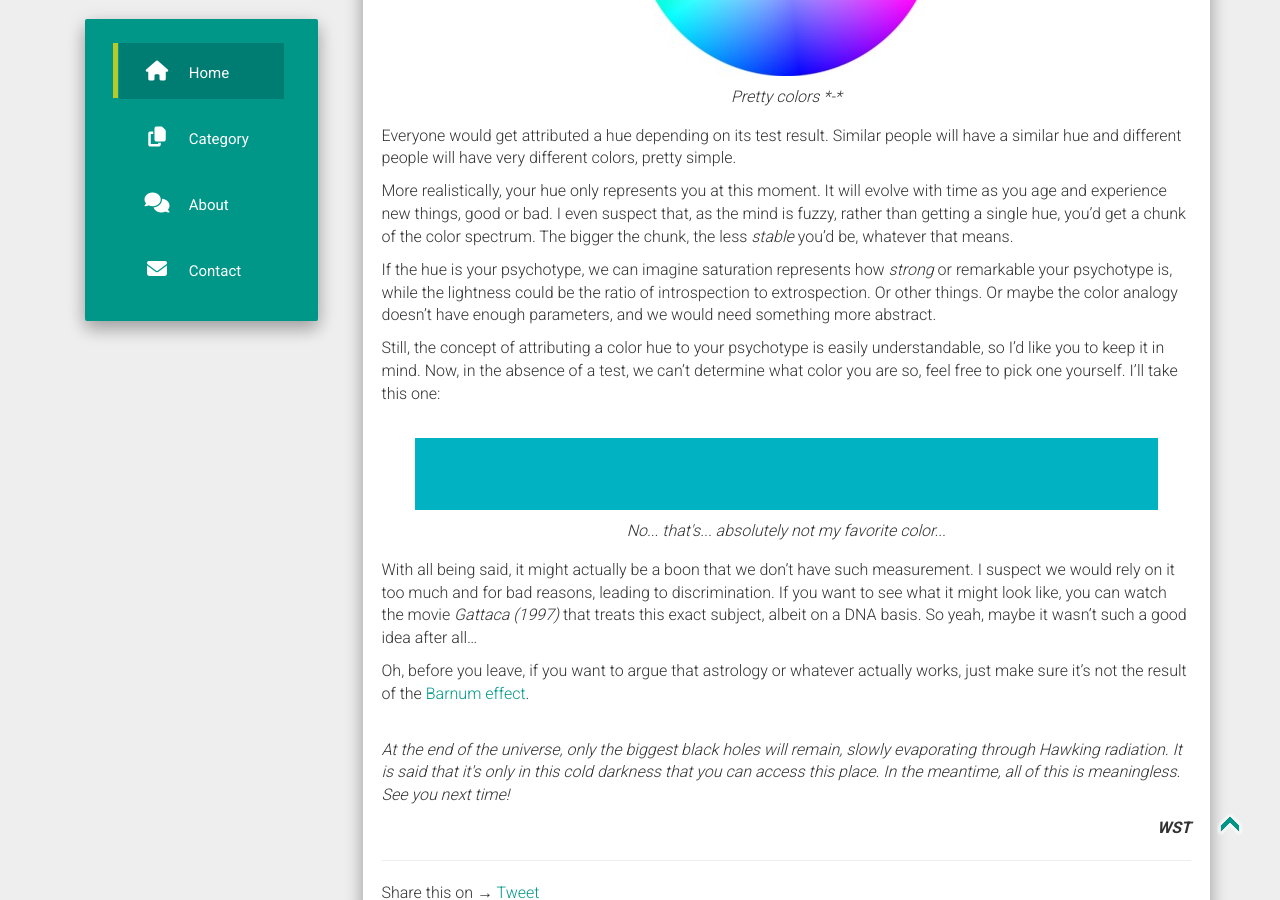
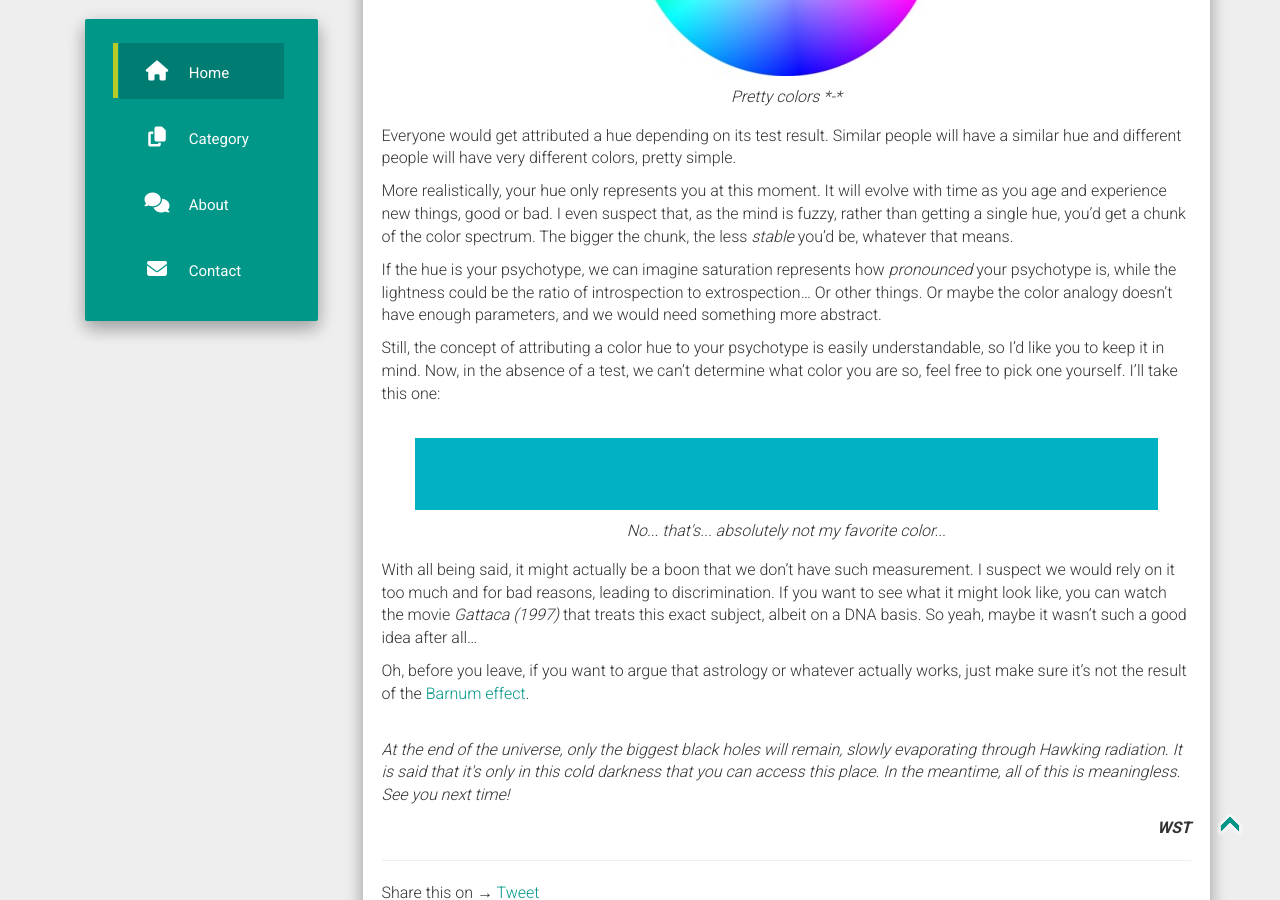
Before and after one commit to WanderingSpaceThinker/nonexistence, a Jekyll site: the page built from _posts/2022-09-28-The-color-of-your-mind.md, in a window 1280 px wide and 900 px high, scrolled down 1163 px. Built offline with Jekyll 4.4.1, drawn with Linux system fonts in a browser that asks for light colours; nearby versions of some CDN libraries; comment, search, counter and statistics services are not loaded.

Commit message:
chore: update post

```diff
--- a/_posts/2022-09-28-The-color-of-your-mind.md
+++ b/_posts/2022-09-28-The-color-of-your-mind.md
@@ -38,7 +38,7 @@ Everyone would get attributed a hue depending on its test result. Similar people
 
 More realistically, your hue only represents you at this moment. It will evolve with time as you age and experience new things, good or bad. I even suspect that, as the mind is fuzzy, rather than getting a single hue, you'd get a chunk of the color spectrum. The bigger the chunk, the less *stable* you'd be, whatever that means.
 
-If the hue is your psychotype, we can imagine saturation represents how *strong* or remarkable your psychotype is, while the lightness could be the ratio of introspection to extrospection. Or other things. Or maybe the color analogy doesn't have enough parameters, and we would need something more abstract.
+If the hue is your psychotype, we can imagine saturation represents how *pronounced* your psychotype is, while the lightness could be the ratio of introspection to extrospection... Or other things. Or maybe the color analogy doesn't have enough parameters, and we would need something more abstract.
 
 Still, the concept of attributing a color hue to your psychotype is easily understandable, so I'd like you to keep it in mind. Now, in the absence of a test, we can't determine what color you are so, feel free to pick one yourself. I'll take this one:
 
```
